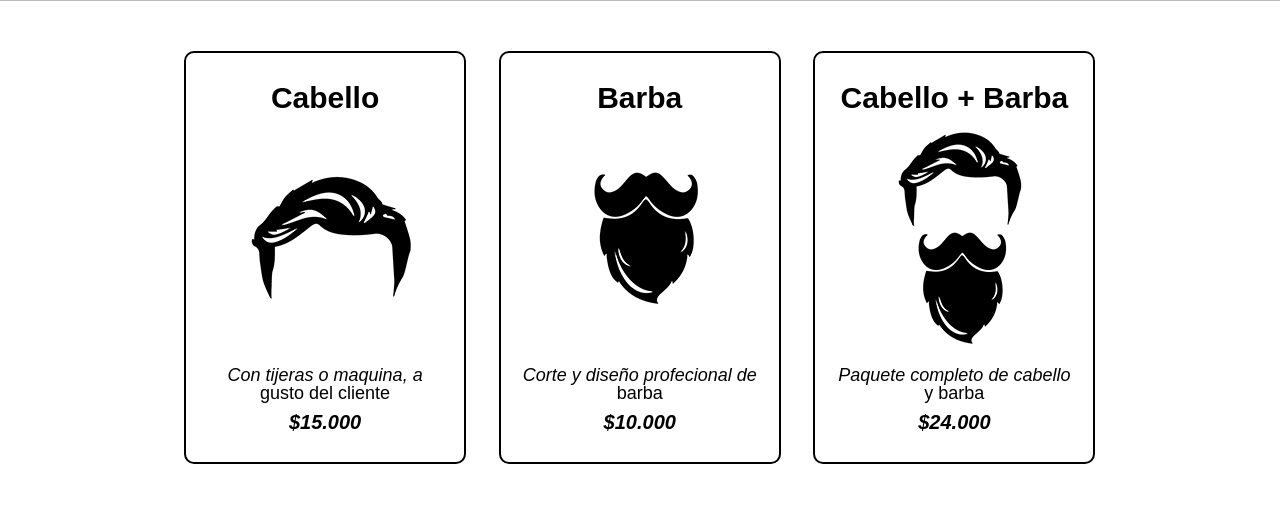
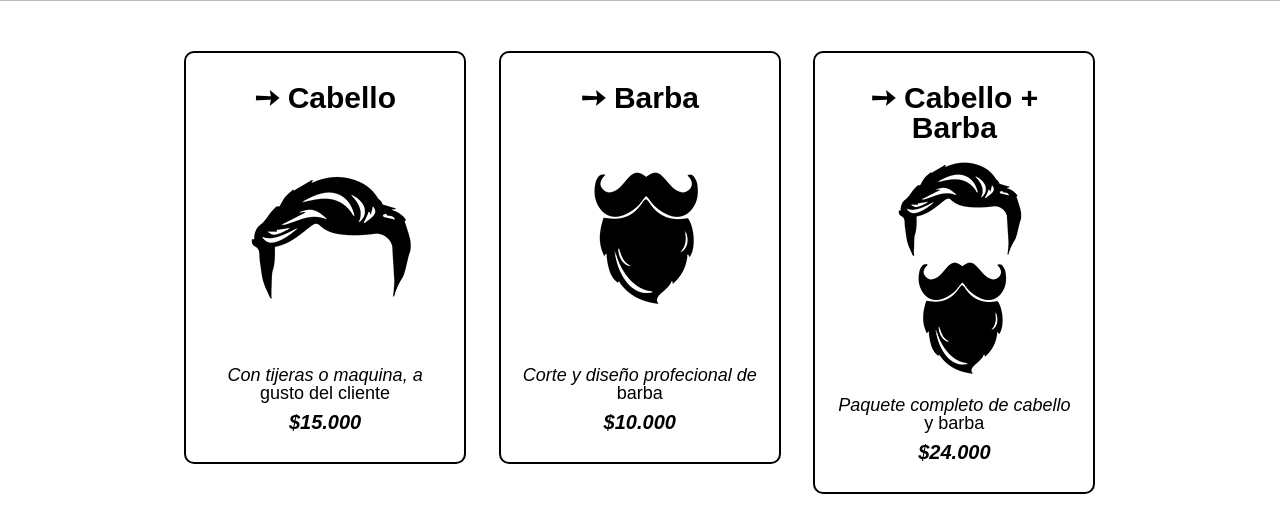
Before and after one commit to Karen-dba/alura-practica-html-css, a plain HTML site: page productos.html in a window 1280 px wide. Shown: the part 292-800 px from the top of the page. Drawn offline with Linux system fonts and the light colour scheme.

Commit message:
agrueguen decoracion a titulo de servicios

```diff
--- a/productos.html
+++ b/productos.html
@@ -24,19 +24,19 @@
     <main>
         <ul class="lista_productos">
             <li>
-                <h2>Cabello</h2>
+                <h2> ➙ Cabello</h2>
                 <img src="img/imagenes/cabello.jpg" >
                 <p class="producto-descripcion">Con tijeras o maquina, a gusto del cliente</p>
                 <p class="producto-precio">$15.000</p>
             </li>
             <li>
-                <h2>Barba</h2>
+                <h2>➙ Barba</h2>
                 <img src="img/imagenes/barba.jpg" >
                 <p class="producto-descripcion">Corte y diseño profecional de barba</p>
                 <p class="producto-precio">$10.000</p>
             </li>
             <li>
-                <h2>Cabello + Barba</h2>
+                <h2>➙ Cabello + Barba</h2>
                 <img src="img/imagenes/cabello+barba.jpg" >
                 <p class="producto-descripcion">Paquete completo de cabello y barba</p>
                 <p class="producto-precio">$24.000</p>
```
